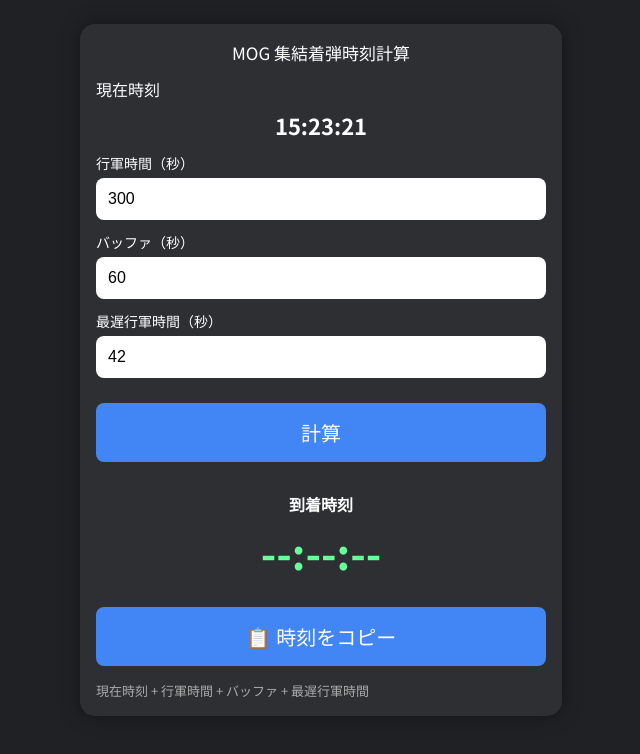
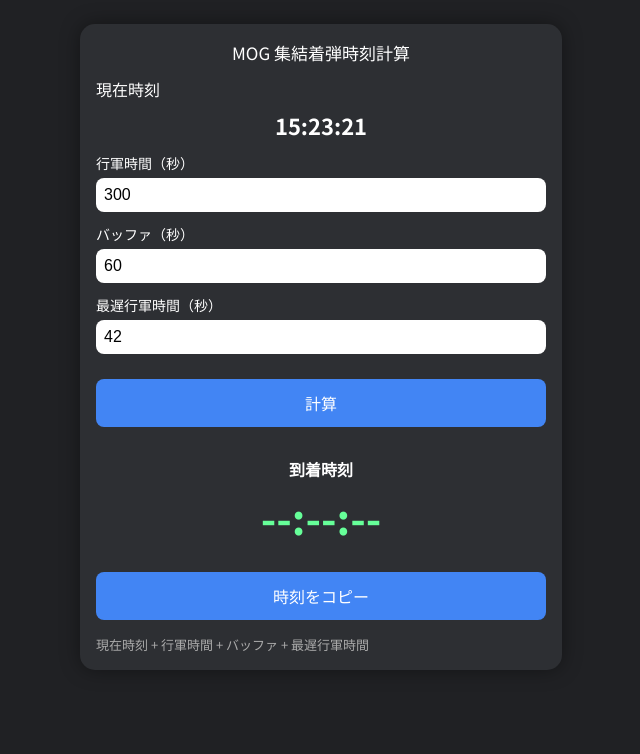
Before and after one commit to mog-alliance/timer, a plain HTML site: page index.html in a window 1280 px wide. Shown: the whole page, without its empty margins (319-959 px from the left). Drawn offline with Linux system fonts and the light colour scheme.

Commit message:
Update index.html

```diff
--- a/index.html
+++ b/index.html
@@ -48,7 +48,7 @@ label{
 
 input{
     width:100%;
-    padding:12px;
+    padding:8px;
     font-size:16px;
     border-radius:8px;
     border:none;
@@ -59,8 +59,8 @@ input{
 button{
     width:100%;
     margin-top:25px;
-    padding:15px;
-    font-size:20px;
+    padding:12px;
+    font-size:16px;
     border:none;
     border-radius:8px;
     cursor:pointer;
@@ -125,7 +125,7 @@ button:hover{
 
 <div id="arrival">--:--:--</div>
 
-<button onclick="copyTime()">📋 時刻をコピー</button>
+<button onclick="copyTime()">時刻をコピー</button>
 
 </div>
 
```
